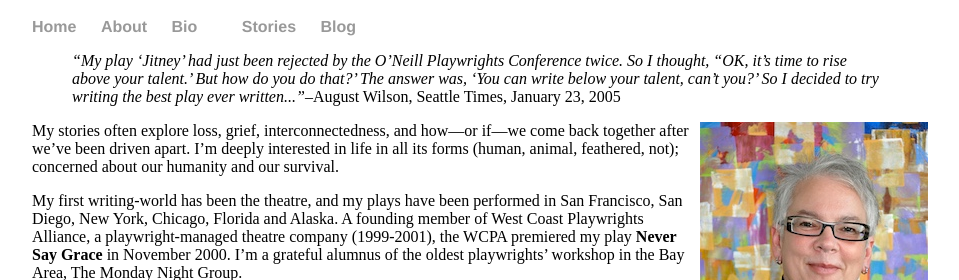
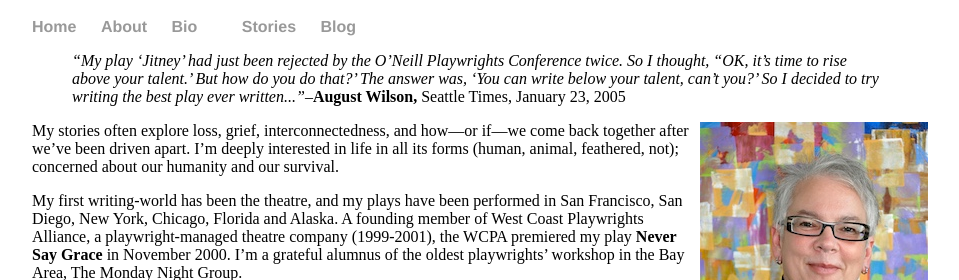
Before and after one commit to jdeames/jdeames.github.io, a Jekyll site: the page built from bio.md, in a window 1280 px wide. Shown: the part 255-535 px from the top of the page, without its empty margins (160-1119 px from the left). Built offline with Jekyll 4.4.1, drawn with Linux system fonts in a browser that asks for light colours.

Commit message:
Update bio.md

```diff
--- a/bio.md
+++ b/bio.md
@@ -5,7 +5,7 @@ permalink: /bio/
 exclude: false
 published: true
 ---
-<blockquote><em>“My play ‘Jitney’ had just been rejected by the O’Neill Playwrights Conference twice. So I thought, “OK, it’s time to rise above your talent.’ But how do you do that?’ The answer was, ‘You can write below your talent, can’t you?’ So I decided to try writing the best play ever written...”</em>–August Wilson, Seattle Times, January 23, 2005</blockquote>
+<blockquote><em>“My play ‘Jitney’ had just been rejected by the O’Neill Playwrights Conference twice. So I thought, “OK, it’s time to rise above your talent.’ But how do you do that?’ The answer was, ‘You can write below your talent, can’t you?’ So I decided to try writing the best play ever written...”</em>–<strong>August Wilson,</strong> Seattle Times, January 23, 2005</blockquote>
 <img alt="JD Eames" src="/img/jde.jpg" style="float:right">
 My stories often explore loss, grief, interconnectedness, and how—or if—we come back together after we’ve been driven apart. I’m deeply interested in life in all its forms (human, animal, feathered, not); concerned about our humanity and our survival.
 
```
